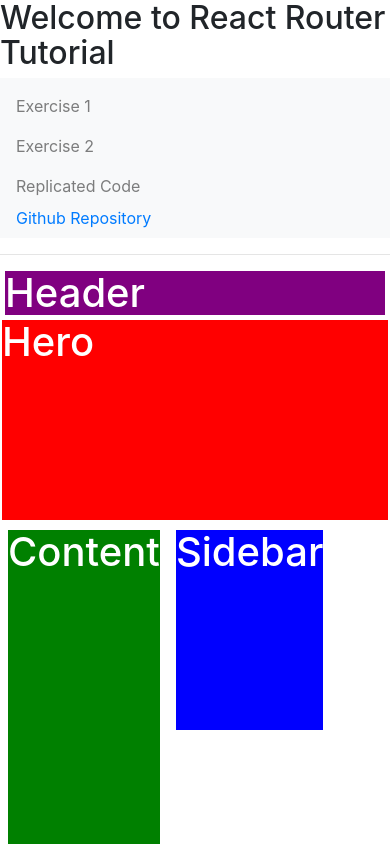
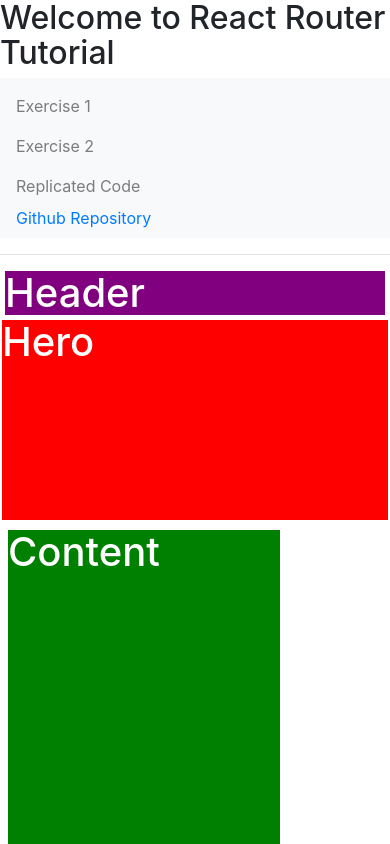
Before and after one commit to kxc3244/playground, a React (Create React App) app: page /exercise_2 in a window 390 px wide. Shown: the top 844 px of the page. Built offline with nearby package versions, Linux system fonts and the light colour scheme.

Commit message:
Update exercise_2.css

```diff
--- a/src/exercise_2.css
+++ b/src/exercise_2.css
@@ -47,6 +47,7 @@
         margin: 0.5rem;
         border: 2.5rem hidden;
         height: 20rem;
+        width: 17rem;
         display: inline-block;
     }
 
@@ -57,6 +58,7 @@
         margin: 0.5rem;
         border: 2.5rem hidden;
         height: 5em;
+        width: 17rem;
         display: inline-block;
     }
 
```
